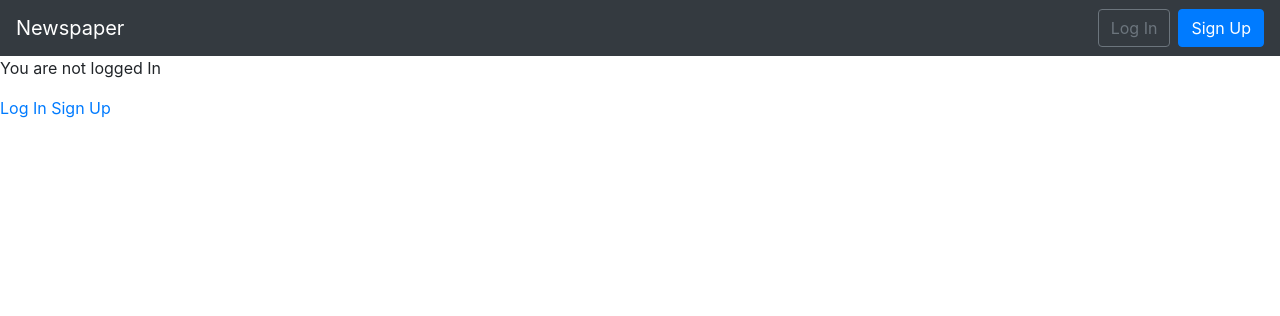
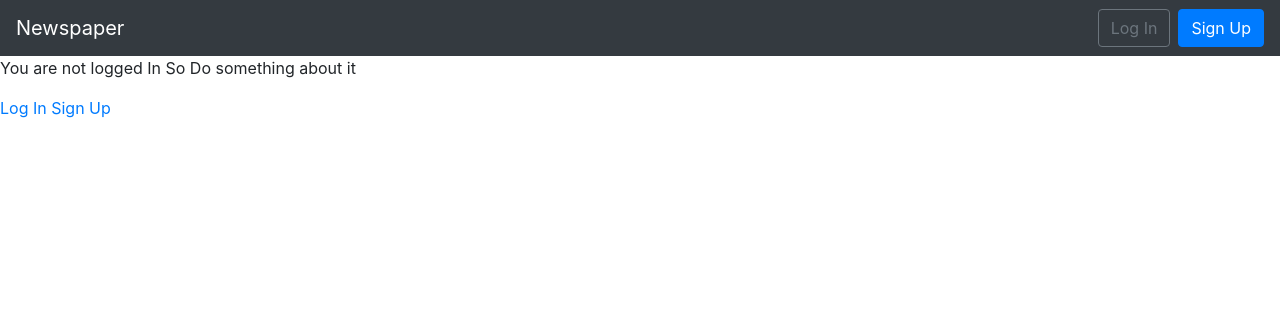
Before and after one commit to t-bello7/newspaper-app, a Django app: page / in a window 1280 px wide. Shown: the top 316 px of the page. Run offline with Django 3.2, Linux system fonts and the light colour scheme; parts of the project's set-up code (start-up, migrations or seed data) failed here and were passed over.

Commit message:
she go say i no be woman

```diff
--- a/templates/home.html
+++ b/templates/home.html
@@ -6,7 +6,7 @@
  Hi {{ user.username }}
     <p><a href="{% url 'logout' %}">Log Out</a></p>
 {% else %}
-    <p>You are not logged In</p>
+    <p>You are not logged In So Do something about it </p>
     <a href="{% url 'login' %}">Log In</a>
     <a href="{% url 'signup' %}">Sign Up</a>
 {% endif %}
```
